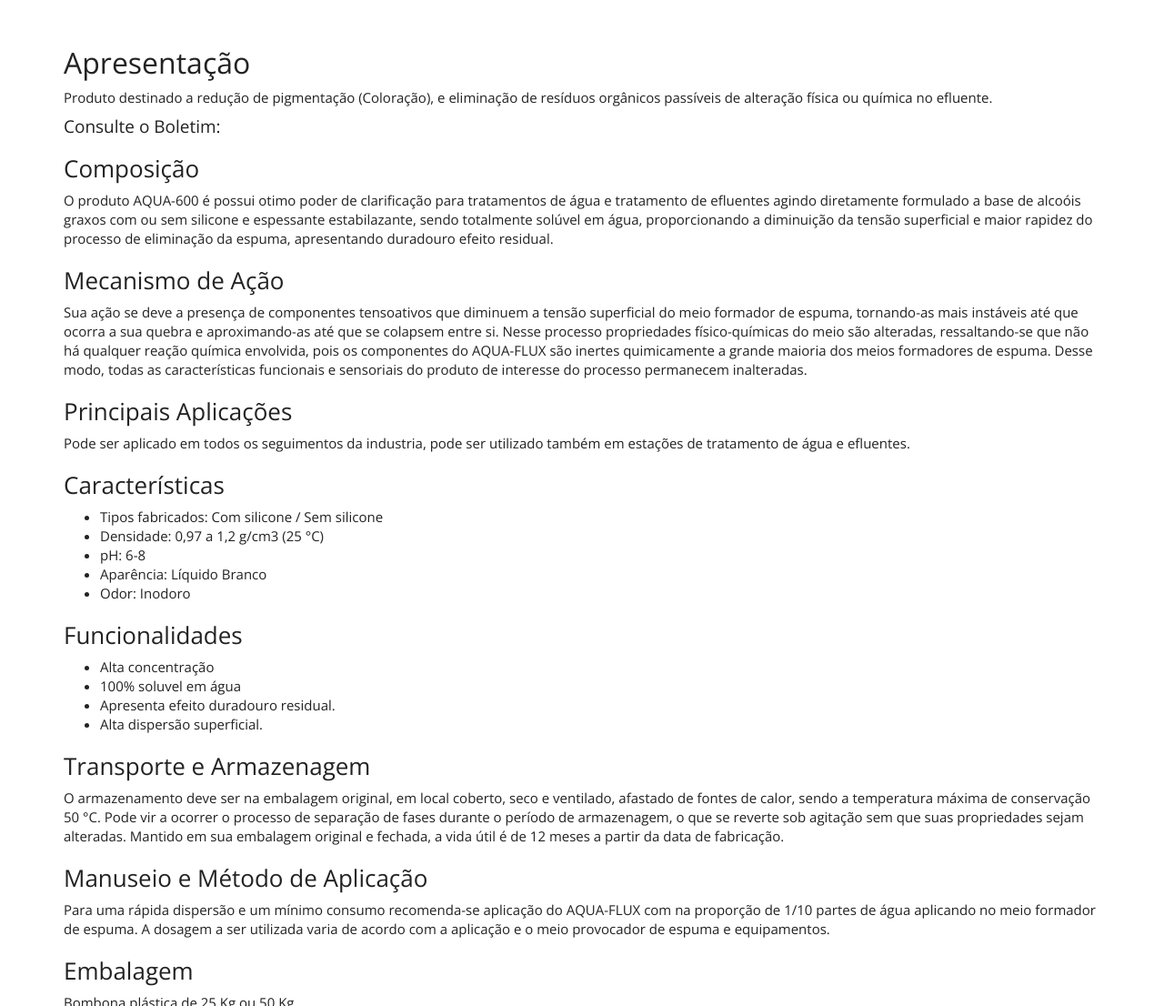
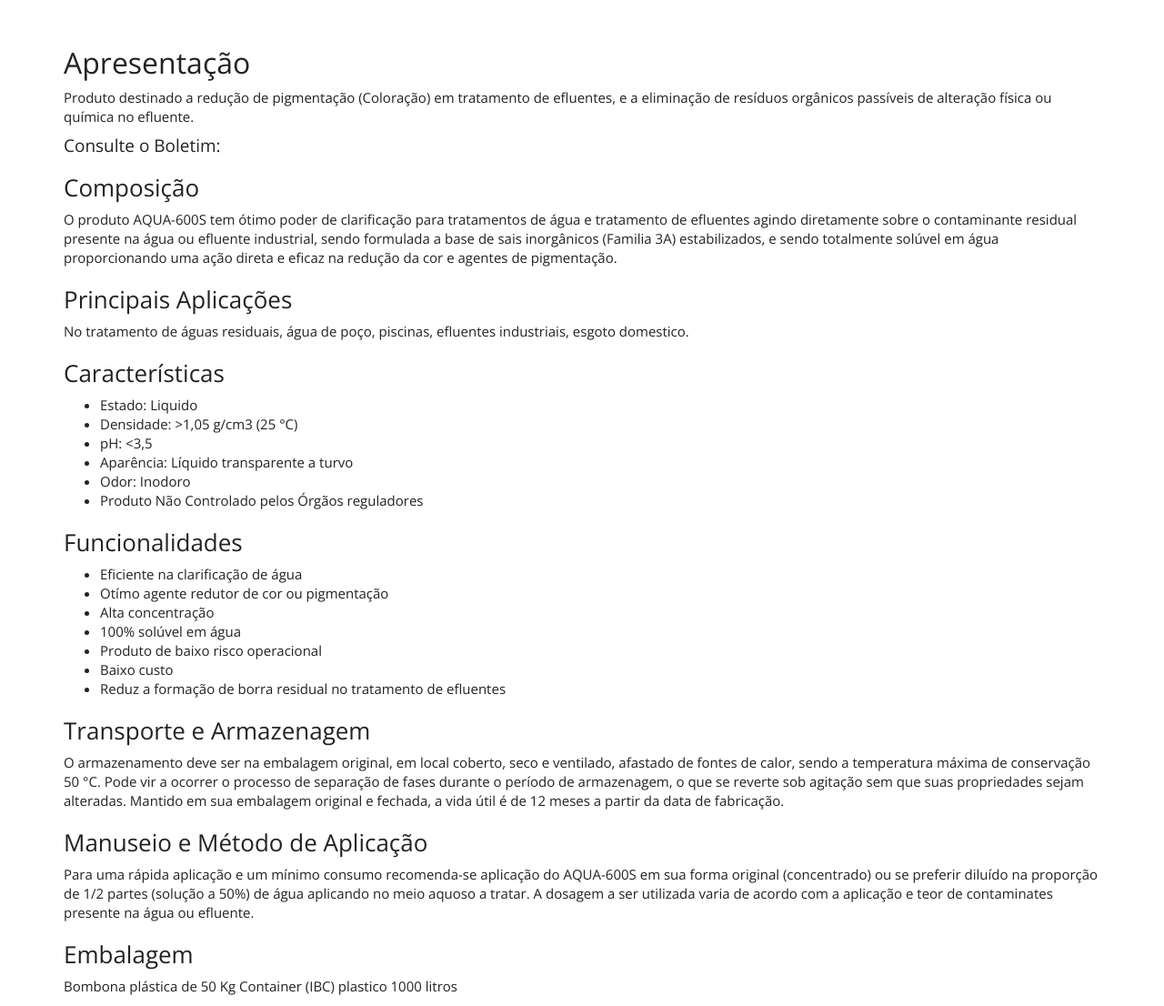
Before and after one commit to purewaterefluentes/purewaterefluentes.github.io, a Jekyll site: the page built from produtos/clarificador.md, in a window 1280 px wide and 1400 px high. Shown: the part 294-1400 px from the top of the window at 91% size. Built offline with Jekyll 4.4.1, drawn with Linux system fonts in a browser that asks for light colours; nearby versions of some CDN libraries; library files that are not in the unit come from our copies.

Commit message:
Update clarificador.md

```diff
--- a/produtos/clarificador.md
+++ b/produtos/clarificador.md
@@ -7,35 +7,35 @@
 
 
 ## Apresentação
-Produto destinado a redução de pigmentação (Coloração), e eliminação de resíduos orgânicos passíveis de alteração física ou química no efluente.
+Produto destinado a redução de pigmentação (Coloração) em tratamento de efluentes, e a eliminação de resíduos orgânicos passíveis de alteração física ou química no efluente.
 
 #### Consulte o Boletim:
 
 ### Composição
-O produto AQUA-600 é possui otimo poder de clarificação para tratamentos de água e tratamento de efluentes agindo diretamente formulado a base de alcoóis graxos com ou sem silicone e espessante estabilazante,  sendo totalmente solúvel em água, proporcionando a diminuição da tensão superficial e maior rapidez do processo de eliminação da espuma, apresentando duradouro efeito residual.
-
-### Mecanismo de Ação
-Sua ação se deve a presença de componentes tensoativos que diminuem a tensão superficial do meio formador de espuma, tornando-as mais instáveis até que ocorra a sua quebra e aproximando-as até que se colapsem entre si.
-Nesse processo propriedades  físico-químicas do meio são alteradas, ressaltando-se que não há qualquer reação química envolvida, pois os componentes do AQUA-FLUX são inertes quimicamente a grande maioria dos meios formadores de espuma.
-Desse modo, todas as características funcionais e sensoriais do produto de interesse do processo permanecem inalteradas.
+O produto AQUA-600S tem ótimo poder de clarificação para tratamentos de água e tratamento de efluentes agindo diretamente sobre o contaminante residual presente na água ou efluente industrial, sendo formulada a base de sais inorgânicos (Familia 3A) estabilizados, e sendo totalmente solúvel em água proporcionando uma ação direta e eficaz na redução da cor e agentes de pigmentação.
 
 ### Principais Aplicações
-Pode ser aplicado em todos os seguimentos da industria, pode ser utilizado também em    estações de tratamento de água e efluentes.
+No tratamento de águas residuais, água de poço, piscinas, efluentes industriais, esgoto domestico.
 
 ### Características
 
-- Tipos fabricados: Com silicone / Sem silicone
-- Densidade: 0,97 a 1,2 g/cm3 (25 °C)
-- pH: 6-8
-- Aparência: Líquido Branco
+- Estado: Liquido
+- Densidade: >1,05 g/cm3 (25 °C)
+- pH: <3,5
+- Aparência: Líquido transparente a turvo
 - Odor: Inodoro
+- Produto Não Controlado pelos Órgãos reguladores
+
 
 ### Funcionalidades
 
+- Eficiente na clarificação de água
+- Otímo agente redutor de cor ou pigmentação
 - Alta concentração
-- 100% soluvel em água
-- Apresenta efeito duradouro residual.
-- Alta dispersão superficial.
+- 100% solúvel em água
+- Produto de baixo risco operacional
+- Baixo custo
+- Reduz a formação de borra residual no tratamento de efluentes
 
 
 ### Transporte e Armazenagem
@@ -44,7 +44,9 @@
 Mantido em sua embalagem original e fechada, a vida útil é de 12 meses a partir da data de  fabricação.
 
 ### Manuseio e Método de Aplicação
-Para uma rápida dispersão e um mínimo consumo recomenda-se aplicação do AQUA-FLUX com  na proporção de 1/10 partes de água aplicando no meio formador de espuma. A dosagem a ser utilizada varia de acordo com a aplicação e o meio provocador de espuma e equipamentos.
+Para uma rápida aplicação e um mínimo consumo recomenda-se aplicação do AQUA-600S em sua forma original (concentrado) ou se preferir diluído na proporção de 1/2 partes (solução a 50%) de água aplicando no meio aquoso a tratar.
+A dosagem a ser utilizada varia de acordo com a aplicação e teor de contaminates presente na água ou efluente.
 
 ### Embalagem
-Bombona plástica de 25 Kg ou 50 Kg
+Bombona plástica de 50 Kg
+Container (IBC) plastico 1000 litros
```
